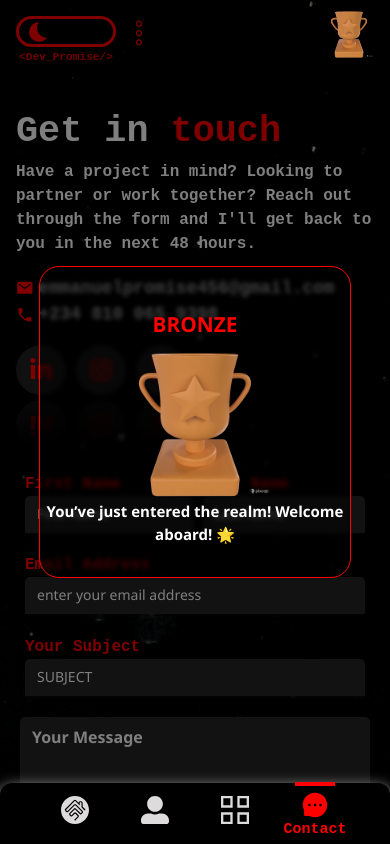
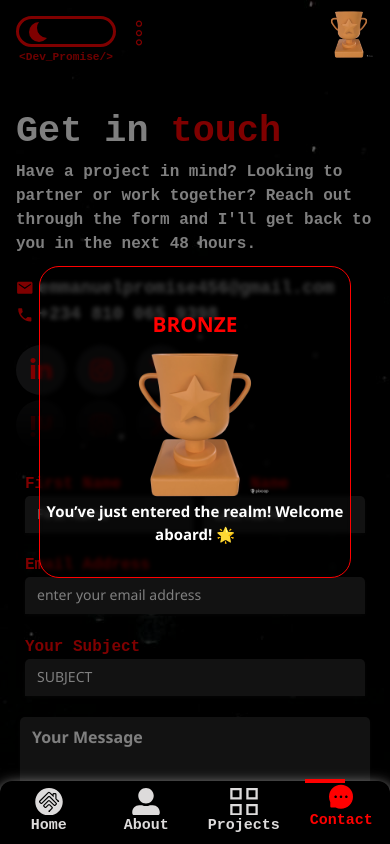
Before and after one commit to Prom-ise/dev-promise, a React (Vite) app: page /#/contact in a window 390 px wide. Shown: the top 844 px of the page. Built offline with nearby package versions, Linux system fonts and the light colour scheme.

Commit message:
update App.css, Navbar.jsx and src/index.css

```diff
--- a/src/App.css
+++ b/src/App.css
@@ -1,3 +1,6 @@
+body{
+  overflow-x: hidden;
+}
 .small-nav {
   position: fixed;
   top: 10em;
@@ -2510,69 +2513,111 @@ strong {
   .trophy-display img{
     display: none;
   }
-  .nav{
-    display: grid;
-    position: fixed;
+  .nav {
+    display: block;
+    position: fixed !important;
     bottom: 0;
     left: 0;
     right: 0;
     background-color: var(--textColored);
     border-radius: 12px 12px 0 0;
     z-index: 1000;
-    padding-bottom: 0.4em;
+    padding: 0.4em 0;
     box-shadow: 0 5px 15px var(--tintcolor7);
-  }
-  .nav-content{
-   display: flex;
-   justify-content: space-between;
-   align-items: center;
-   position: relative;
-  }
-  .linked-item{
+}
+
+.nav-content {
     display: flex;
     justify-content: space-around;
     align-items: center;
+    position: relative;
+}
+
+.linked-item,
+.link-item {
+    display: flex;
+    justify-content: center;
+    align-items: center;
     flex-direction: column;
-    height: 55px;
-    width: 80px;
+    height: 50px;
+    width: 85px;
     text-decoration: none;
     color: var(--tintcolor7);
-  }
-  .linked-item .link-text{
-    opacity: 0;
-  }
-  .link-item{
+    transition: transform 0.3s ease;
+}
+
+.link-item {
     color: var(--mainColor);
-    display: flex;
-    justify-content: space-around;
-    align-items: center;
-    flex-direction: column;
-    height: 55px;
-    width: 80px;
-    text-decoration: none;
     transform: translateY(-5px);
-    transition: transform .5s cubic-bezier(0.68, -0.55, 0.265, 1.55);
-  }
-  .links-icon{
+}
+
+.links-icon {
     font-size: 28px;
-    transition: all .5s cubic-bezier(0.68, -0.55, 0.265, 1.55);
-  }
-  .link-text{
+    transition: all 0.5s cubic-bezier(0.68, -0.55, 0.265, 1.55);
+}
+
+.link-text {
+    font-size: 15px;
+    opacity: 1;
+    transition: all 0.5s cubic-bezier(0.68, -0.55, 0.265, 1.55);
+}
+
+.link-indicator {
     position: absolute;
-    font-size: 15px;
-    transform: translateY(25px);
-    transition: all .5s cubic-bezier(0.68, -0.55, 0.265, 1.55);
-  }
-  .link-indicator{
-    position: absolute;
-    top: -1px;
+    bottom: 55px;
     left: 40px;
     height: 4px;
     width: 40px;
     background-color: var(--mainColor);
     transform: translateX(-50%);
-    transition: all .5s cubic-bezier(0.68, -0.55, 0.265, 1.55);
-  }
+    transition: all 0.5s cubic-bezier(0.68, -0.55, 0.265, 1.55);
+}
+/* .nav{
+  display: flex;
+  justify-content: space-around;
+  box-shadow: 0px 0px 20px rgba(0, 0, 0, 0.75);
+}
+.footered{
+  display: flex;
+  flex-direction: column;
+  align-items: center;
+
+}
+.centered-div {
+  position: relative;
+  top: 1%;
+}
+.react-icon{
+  height: 2em;
+  width: 2em;
+}
+.activate{
+  color: #0000ff;
+}
+.no-active{
+  height: 1.7em;
+  width: 1.8em;
+  color: rgb(212, 210, 210);
+}
+ .footLink:hover, .no-active:hover{
+  color: #0000ff;
+}
+
+.footLinked{
+  color: #0000ff;
+  text-decoration: none;
+  font-family: Arial, Helvetica, sans-serif;
+  font-size: 16px;
+  font-weight: 600;
+}
+.footLink{
+  color: rgb(177, 171, 171);
+  text-decoration: none;
+  font-family: Arial, Helvetica, sans-serif;
+  font-size: 16px;
+  font-weight: 600;
+} */
+
 }
 
 /* ===FOOTER=== */
@@ -2591,7 +2636,7 @@ strong {
 /* ===HOMEPAGE=== */
 @media (max-width: 768px) {
   /* --<>NOTIFICATION<>-- */
-  .notification{
+  .notification, .mail-sent{
     width: 15em !important;
   }
   .unlocked{
--- a/src/component/Navbar.jsx
+++ b/src/component/Navbar.jsx
@@ -3,6 +3,12 @@ import { NavLink } from "react-router-dom";
 import { useState, useEffect, useRef } from "react";
 import { useLocation } from "react-router-dom";
 import { CiMenuKebab } from "react-icons/ci";
+// import { SiHomebridge } from "react-icons/si";
+import { IoDiamond } from "react-icons/io5";
+import { TbCoinRupee } from "react-icons/tb";
+import { TbBrandCashapp } from "react-icons/tb";
+import { FaUser } from "react-icons/fa";
+import { IconContext } from "react-icons";
 import {
   Menubar,
   MenubarContent,
@@ -87,7 +93,7 @@ export const Navbar = ({ currentTrophy, unlockAchievement, showLastNotification
     unlockAchievement("changedTheme");
   };
   const handleLinkClick = (index) => {
-    setIndicatorLeft(index * 80 + 40);
+    setIndicatorLeft(index * 95 + 45);
   };
   useEffect(() => {
     AOS.init({duration: 1500});
@@ -95,7 +101,7 @@ export const Navbar = ({ currentTrophy, unlockAchievement, showLastNotification
       (link) => link.classList.contains("link-item")
     );
     if (activeIndex !== -1) {
-      setIndicatorLeft(activeIndex * 80 + 40);
+      setIndicatorLeft(activeIndex * 95 + 40);
     };
   }, []);
 
@@ -287,6 +293,62 @@ export const Navbar = ({ currentTrophy, unlockAchievement, showLastNotification
       ></span>
     </ul>
         </nav>
+        {/* <div className="nav py-1 fixed bottom-0 bg-light rounded-5 pt-2 m-3 px-1">
+        <div className="footered">
+          <div className="centered-div">
+          <NavLink
+          className={({ isActive }) => (isActive ? "link-item" : "linked-item")}
+          to="/Dev_Promise"
+          ref={(el) => (navLinksRef.current[0] = el)}
+          onClick={() => handleLinkClick(0)}
+        >
+          <SiHomebridge className="links-icon" />
+          <span className="link-text">Home</span>
+        </NavLink>
+          </div>
+        </div>
+
+        <div className="footered">
+          <div className="centered-div">
+          <NavLink
+          className={({ isActive }) => (isActive ? "link-item" : "linked-item")}
+          to="/about"
+          ref={(el) => (navLinksRef.current[1] = el)}
+          onClick={() => handleLinkClick(1)}
+        >
+          <FaUserAlt className="links-icon" />
+          <span className="link-text">About</span>
+        </NavLink>
+        </div>
+        </div>
+
+        <div className="footered">
+          <div className="centered-div"><NavLink
+          className={({ isActive }) => (isActive ? "link-item" : "linked-item")}
+          to="/projects"
+          ref={(el) => (navLinksRef.current[2] = el)}
+          onClick={() => handleLinkClick(2)}
+        >
+          <GrProjects className="links-icon" />
+          <span className="link-text">Projects</span>
+        </NavLink>
+        </div>
+        </div>
+
+        <div className="footered">
+          <div className="centered-div">
+          <NavLink
+          className={({ isActive }) => (isActive ? "link-item" : "linked-item")}
+          to="/contact"
+          ref={(el) => (navLinksRef.current[3] = el)}
+          onClick={() => handleLinkClick(3)}
+        >
+          <AiFillMessage className="links-icon" />
+          <span className="link-text">Contact</span>
+        </NavLink>
+          </div>
+        </div>
+      </div> */}
     </div>
   );
 };
--- a/src/index.css
+++ b/src/index.css
@@ -4,7 +4,6 @@
 
 :root{
   background-color: #000000;
-  /* color: white; */
   --textColor: #fff;
   --textColored: black;
   min-height: 100vh;
```
